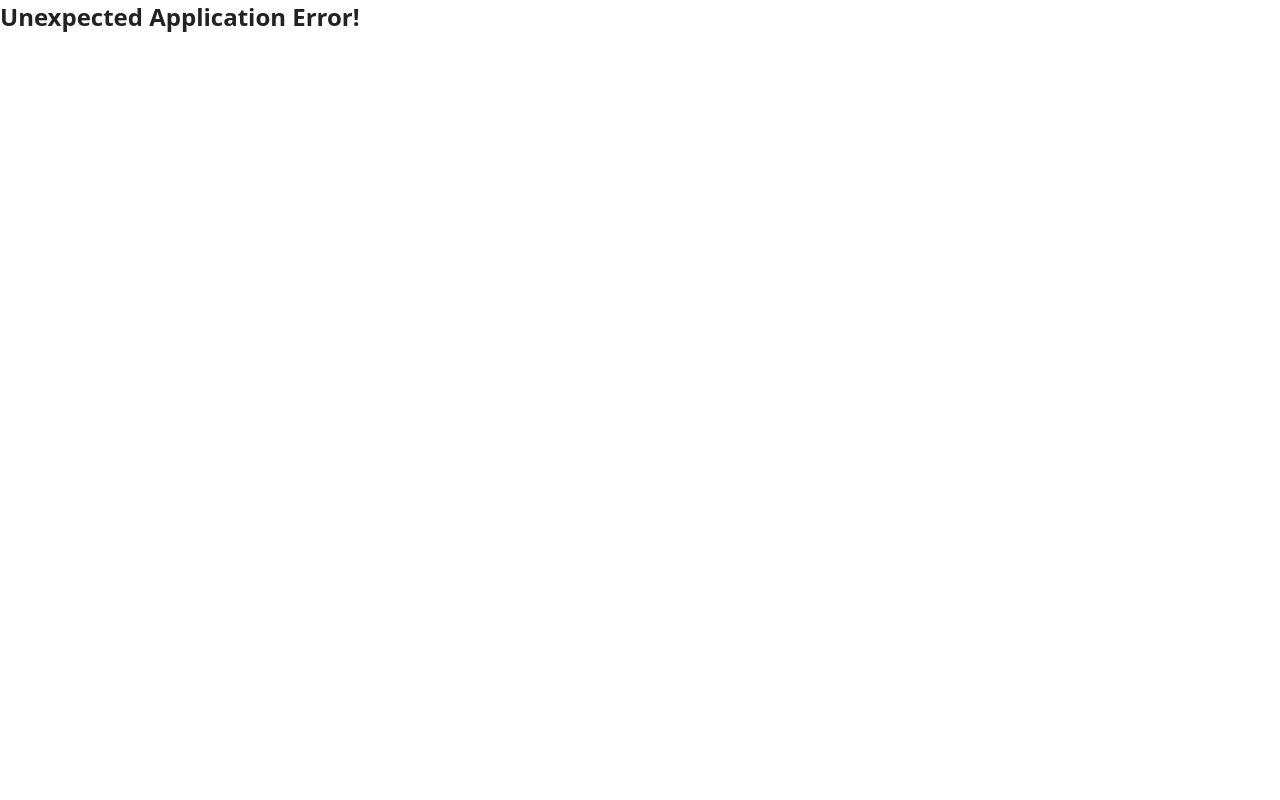
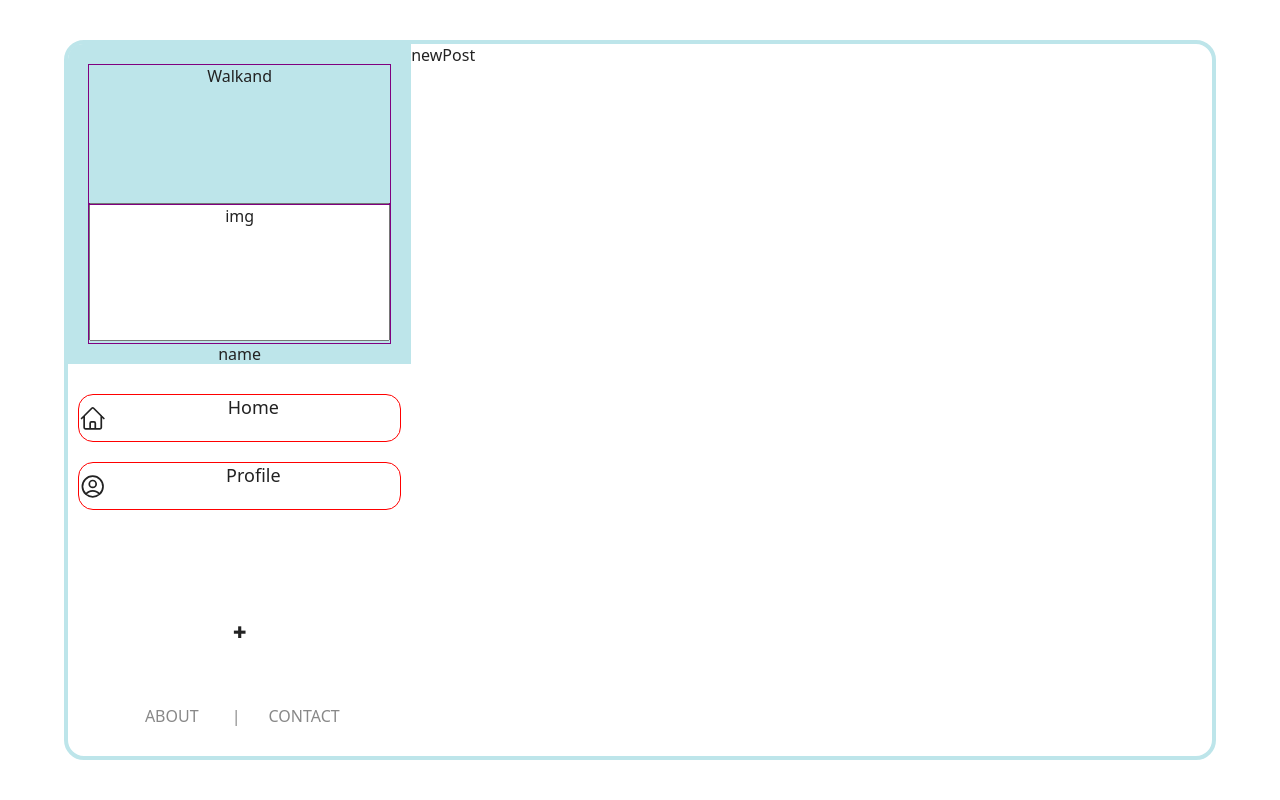
Before and after one commit to New-Ha/Walkand_SNS, a React (Vite) app: page /new in a window 1280 px wide. Before the commit this address had no page. Shown: the top 800 px of the page. Built offline with nearby package versions, Linux system fonts and the light colour scheme.

Commit message:
🎨 Adding create post page & router

```diff
--- a/src/components/router.tsx
+++ b/src/components/router.tsx
@@ -4,6 +4,7 @@ import LoginPage from '../pages/login';
 import SignUpPage from '../pages/signUp';
 import ProfilePage from '../pages/profile';
 import Layout from './Layout';
+import NewPostPage from '../pages/home/newPost';
 
 export const router = createBrowserRouter([
     {
@@ -18,6 +19,10 @@ export const router = createBrowserRouter([
                 path: '/profile',
                 element: <ProfilePage />,
             },
+            {
+                path: '/new',
+                element: <NewPostPage />,
+            },
         ],
     },
     {
--- /dev/null
+++ b/src/pages/home/newPost.tsx
@@ -0,0 +1,3 @@
+export default function NewPostPage() {
+    return <div>newPost</div>;
+}
```
